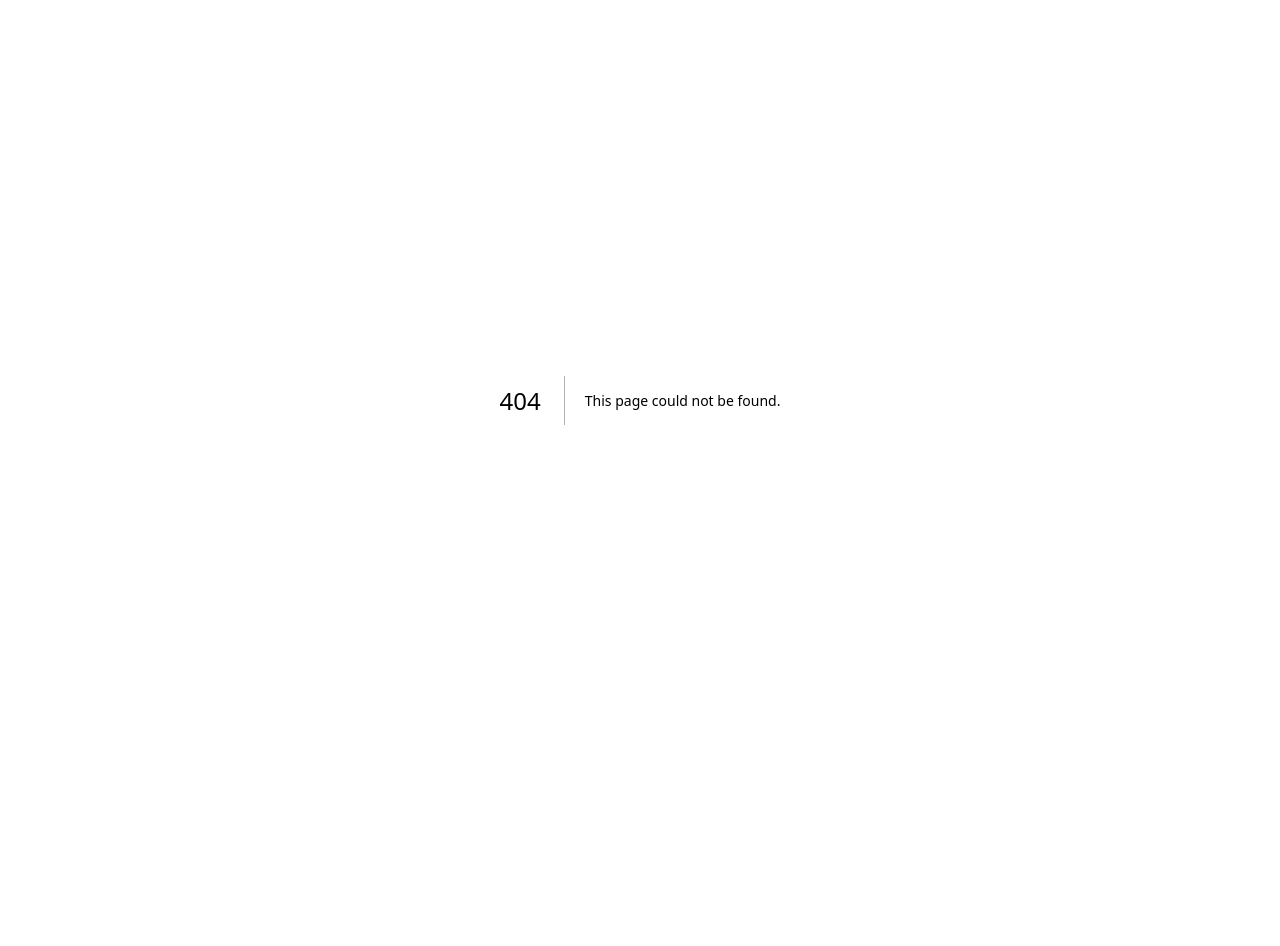
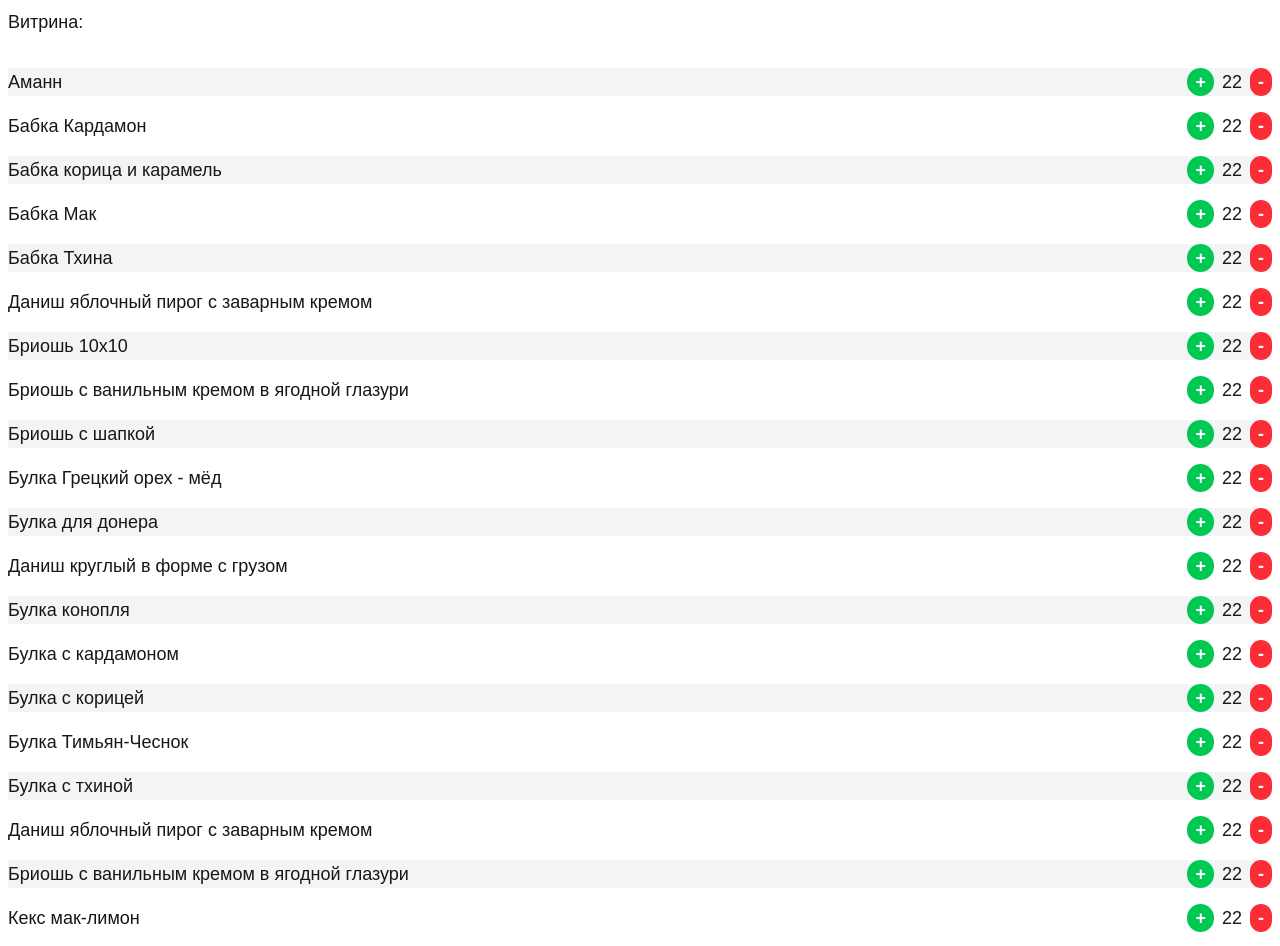
Before and after one commit to klopp2001/dna_portal, a Next.js app: page /vitrina in a window 1280 px wide. Before the commit this address had no page. Shown: the top 946 px of the page. Before the commit the page ends 800 px from the top, so only its background shows below. Built offline with nearby package versions, Linux system fonts and the light colour scheme.

Commit message:
initial commit

```diff
--- /dev/null
+++ b/app/api/actions.ts
@@ -0,0 +1,48 @@
+import { Product } from "../components/ProductsList"
+
+const names = ["Аманн"
+,"Бабка Кардамон"
+,"Бабка корица и карамель"
+,"Бабка Мак"
+,"Бабка Тхина"
+,"Даниш яблочный пирог с заварным кремом"
+,"Бриошь 10х10"
+,"Бриошь с ванильным кремом в ягодной глазури"
+,"Бриошь с шапкой"
+,"Булка Грецкий орех - мёд"
+,"Булка для донера"
+,"Даниш круглый в форме с грузом"
+,"Булка конопля"
+,"Булка с кардамоном"
+,"Булка с корицей"
+,"Булка Тимьян-Чеснок"
+,"Булка с тхиной"
+,"Даниш яблочный пирог с заварным кремом"
+,"Бриошь с ванильным кремом в ягодной глазури"
+,"Кекс мак-лимон"
+,"Кекс морковный с карамельной глазурью"
+,"Краффин брусника-маскарпоне"
+,"Миндальный круассан 50г"
+,"Даниш Банан-пекан"
+,"Кекс морковный с карамельной глазурью"
+,"Киш с курицей, брокколи и цветной капустой"
+,"Краффин брауни-вишня"
+,"Маритоццо Тирамису"
+,"Миндальный круассан 75г"
+,"Мини даниш с курдом"
+,"Даниш франжипан грецкий орех"
+,"Мини-даниш (с грузом)"
+,"Печенье арахисовое"
+,"Пирог сезонный "
+,"Плие бекон"
+]
+
+//fetch(...)
+export const getProductsFromPoint = (point:string) => {
+    console.log(point)
+    const products : Product[] = []
+    for (let name of names) {
+        products.push({name: name, quantity: 22})
+    }
+    return products
+}
--- /dev/null
+++ b/app/components/ProductRow.tsx
@@ -0,0 +1,38 @@
+"use client"
+
+interface ProductRowProps {
+  name: string
+  count: number
+  onDecrease: () => void
+  onIncrease: () => void
+}
+
+const ProductRow = ({
+  name,
+  count,
+  onDecrease,
+  onIncrease,
+}: ProductRowProps) => {
+  return (
+    <div className="flex flex-row justify-between items-center odd:bg-gray-100">
+      <div>{name}</div>
+      <div className="flex flex-row gap-2">
+        <button
+          className="bg-green-500 text-white font-bold  px-2 rounded-full"
+          onClick={onIncrease}
+        >
+          +
+        </button>
+        <div>{count}</div>
+        <button
+          className="bg-red-500 text-white font-bold  px-2 rounded-full"
+          onClick={onDecrease}
+        >
+          -
+        </button>
+      </div>
+    </div>
+  )
+}
+
+export default ProductRow
--- /dev/null
+++ b/app/components/ProductsList.tsx
@@ -0,0 +1,73 @@
+"use client"
+import React, { useCallback, useState } from "react"
+import ProductRow from "./ProductRow"
+
+export type Product = {
+  name: string
+  quantity: number
+}
+
+interface ProductListProps {
+  products: Product[]
+}
+
+const ProductsList = ({ products }: ProductListProps) => {
+  const [productsState, setProductsState] = useState<Product[]>(products)
+  const increaseProduct = useCallback(
+    (name: string) => {
+      setProductsState(
+        productsState.map((p) =>
+          p.name == name ? { ...p, quantity: p.quantity + 1 } : p
+        )
+      )
+    },
+    [productsState]
+  )
+
+  const decreaseProduct = useCallback(
+    (name: string) => {
+      setProductsState(
+        productsState.map((p) =>
+          p.name == name ? { ...p, quantity: Math.max(p.quantity - 1, 0) } : p
+        )
+      )
+    },
+    [productsState]
+  )
+
+  const handleSubmit = async () => {
+    const res = await fetch("/api/submit", {
+      method: "POST",
+      headers: { "Content-Type": "applications/json" },
+    })
+    const data = await res.json()
+    console.log("Response: ", data)
+  }
+
+  return (
+    <div className="flex flex-col gap-4 my-8">
+      {productsState.map((product) => (
+        <ProductRow
+          name={product.name}
+          count={product.quantity}
+          onDecrease={() => decreaseProduct(product.name)}
+          onIncrease={() => increaseProduct(product.name)}
+        />
+      ))}
+      <button
+        className="bg-blue-500 hover:bg-blue-700 text-white font-bold py-2 px-4 rounded-full"
+        onClick={() => {}}
+      >
+        Добавить комментарий
+      </button>
+      <button
+        className="bg-blue-500 hover:bg-blue-700 text-white font-bold py-2 px-4 rounded-full"
+        onClick={handleSubmit}
+      >
+        Отправить
+      </button>
+    </div>
+  )
+}
+
+export default ProductsList
--- a/app/page.tsx
+++ b/app/page.tsx
@@ -1,65 +1,9 @@
-import Image from "next/image";
+import Image from "next/image"
+import { FormEvent } from "react"
+import ProductRow from "./components/ProductRow"
+import ProductsList, { Product } from "./components/ProductsList"
+import { getProductsFromPoint } from "./api/actions"
 
 export default function Home() {
-  return (
-    <div className="flex min-h-screen items-center justify-center bg-zinc-50 font-sans dark:bg-black">
-      <main className="flex min-h-screen w-full max-w-3xl flex-col items-center justify-between py-32 px-16 bg-white dark:bg-black sm:items-start">
-        <Image
-          className="dark:invert"
-          src="/next.svg"
-          alt="Next.js logo"
-          width={100}
-          height={20}
-          priority
-        />
-        <div className="flex flex-col items-center gap-6 text-center sm:items-start sm:text-left">
-          <h1 className="max-w-xs text-3xl font-semibold leading-10 tracking-tight text-black dark:text-zinc-50">
-            To get started, edit the page.tsx file.
-          </h1>
-          <p className="max-w-md text-lg leading-8 text-zinc-600 dark:text-zinc-400">
-            Looking for a starting point or more instructions? Head over to{" "}
-            <a
-              href="https://vercel.com/templates?framework=next.js&utm_source=create-next-app&utm_medium=appdir-template-tw&utm_campaign=create-next-app"
-              className="font-medium text-zinc-950 dark:text-zinc-50"
-            >
-              Templates
-            </a>{" "}
-            or the{" "}
-            <a
-              href="https://nextjs.org/learn?utm_source=create-next-app&utm_medium=appdir-template-tw&utm_campaign=create-next-app"
-              className="font-medium text-zinc-950 dark:text-zinc-50"
-            >
-              Learning
-            </a>{" "}
-            center.
-          </p>
-        </div>
-        <div className="flex flex-col gap-4 text-base font-medium sm:flex-row">
-          <a
-            className="flex h-12 w-full items-center justify-center gap-2 rounded-full bg-foreground px-5 text-background transition-colors hover:bg-[#383838] dark:hover:bg-[#ccc] md:w-[158px]"
-            href="https://vercel.com/new?utm_source=create-next-app&utm_medium=appdir-template-tw&utm_campaign=create-next-app"
-            target="_blank"
-            rel="noopener noreferrer"
-          >
-            <Image
-              className="dark:invert"
-              src="/vercel.svg"
-              alt="Vercel logomark"
-              width={16}
-              height={16}
-            />
-            Deploy Now
-          </a>
-          <a
-            className="flex h-12 w-full items-center justify-center rounded-full border border-solid border-black/[.08] px-5 transition-colors hover:border-transparent hover:bg-black/[.04] dark:border-white/[.145] dark:hover:bg-[#1a1a1a] md:w-[158px]"
-            href="https://nextjs.org/docs?utm_source=create-next-app&utm_medium=appdir-template-tw&utm_campaign=create-next-app"
-            target="_blank"
-            rel="noopener noreferrer"
-          >
-            Documentation
-          </a>
-        </div>
-      </main>
-    </div>
-  );
+  return <div>Main page</div>
 }
--- /dev/null
+++ b/app/vitrina/page.tsx
@@ -0,0 +1,21 @@
+import React from "react"
+import ProductsList, { Product } from "../components/ProductsList"
+import { getProductsFromPoint } from "../api/actions"
+
+interface VitrinaPageQueryParams {
+  point: string
+}
+
+const VitrinaPage = async ({ searchParams }) => {
+  const searchQuery: VitrinaPageQueryParams = await searchParams
+  const products: Product[] = getProductsFromPoint(searchQuery.point)
+  getProductsFromPoint(searchQuery.point)
+  return (
+    <div className="m-2 text-lg">
+      <div>Витрина: {searchQuery.point}</div>
+      <ProductsList products={products} />
+    </div>
+  )
+}
+
+export default VitrinaPage
```
